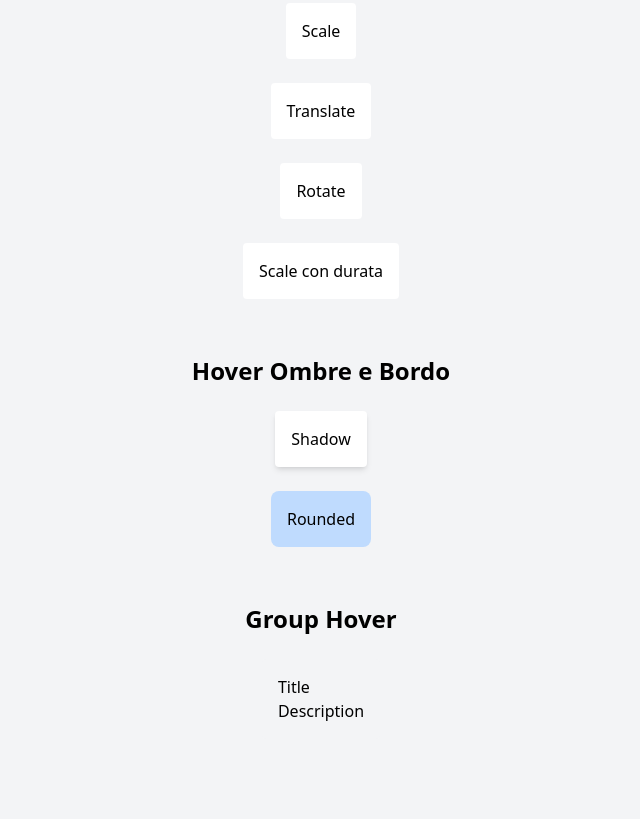
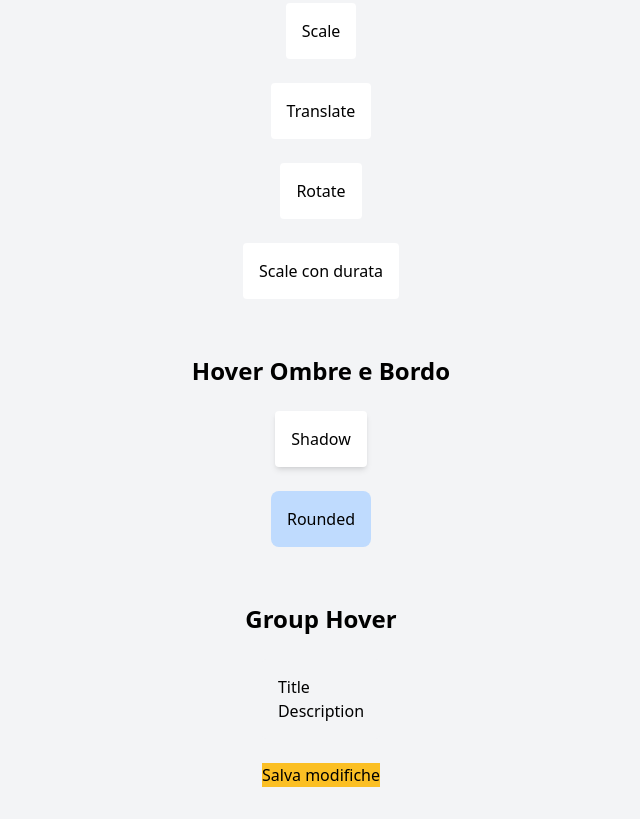
Before and after one commit to Tonyx8808/tailwind-css, a website: page hover.html in a window 1280 px wide. Shown: the part 521-1340 px from the top of the page, without its empty margins (319-959 px from the left). Before the commit the page ends 1292 px from the top, so only its background shows below. Drawn offline with nearby package versions, Linux system fonts and the light colour scheme.

Commit message:
hover focus active

```diff
--- a/hover.html
+++ b/hover.html
@@ -43,6 +43,10 @@
         <h3 class="group-hover:text-red-500">Title</h3>
         <p class="group-hover:text-gray-800">Description</p>
     </a>
+<!--hover focus activate-->
+<button class="bg-amber-400 hover:bg-amber-950 focus:outline-2 focus:outline-offset-2 focus:outline-black active:bg-amber-600 transition-colors duration-200">
+  Salva modifiche
+</button>
 
 </body>
 </html>
```
Also changed, not shown: dist/output.css.
